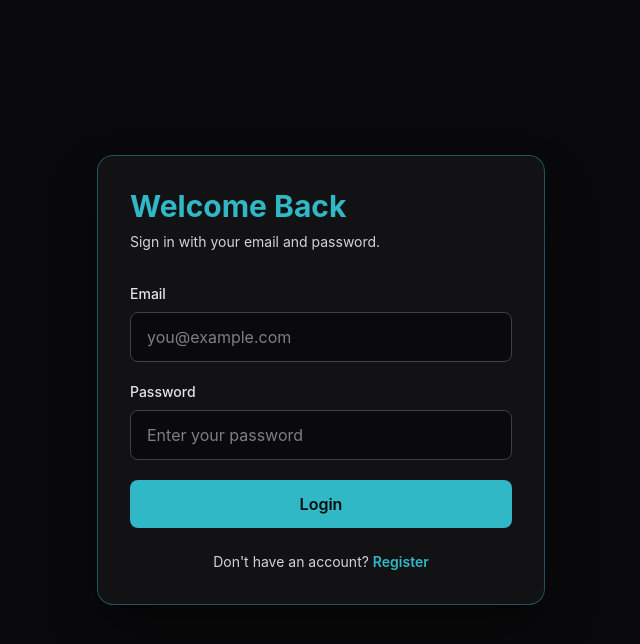
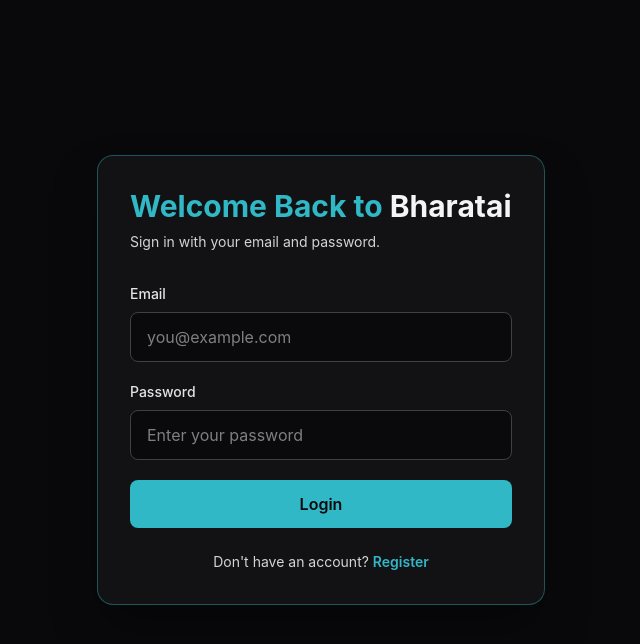
Before and after one commit to SagnikBag/BhararAi, a React (Vite) app in the folder Frontend/: page /login in a window 1280 px wide. Shown: the top 644 px of the page, without its empty margins (319-959 px from the left). Built offline with nearby package versions, Linux system fonts and the light colour scheme; no server answers.

Commit message:
changes in login page

```diff
--- a/Frontend/src/features/auth/pages/Login.jsx
+++ b/Frontend/src/features/auth/pages/Login.jsx
@@ -39,7 +39,7 @@
             <div className="mx-auto flex min-h-[85vh] w-full max-w-5xl items-center justify-center">
                 <div className="w-full max-w-md rounded-2xl border border-[#31b8c6]/40 bg-zinc-900/70 p-8 shadow-2xl shadow-black/50 backdrop-blur">
                     <h1 className="text-3xl font-bold text-[#31b8c6]">
-                        Welcome Back
+                        Welcome Back to <span className="text-zinc-100">Bharatai</span>
                     </h1>
                     <p className="mt-2 text-sm text-zinc-300">
                         Sign in with your email and password.
```
